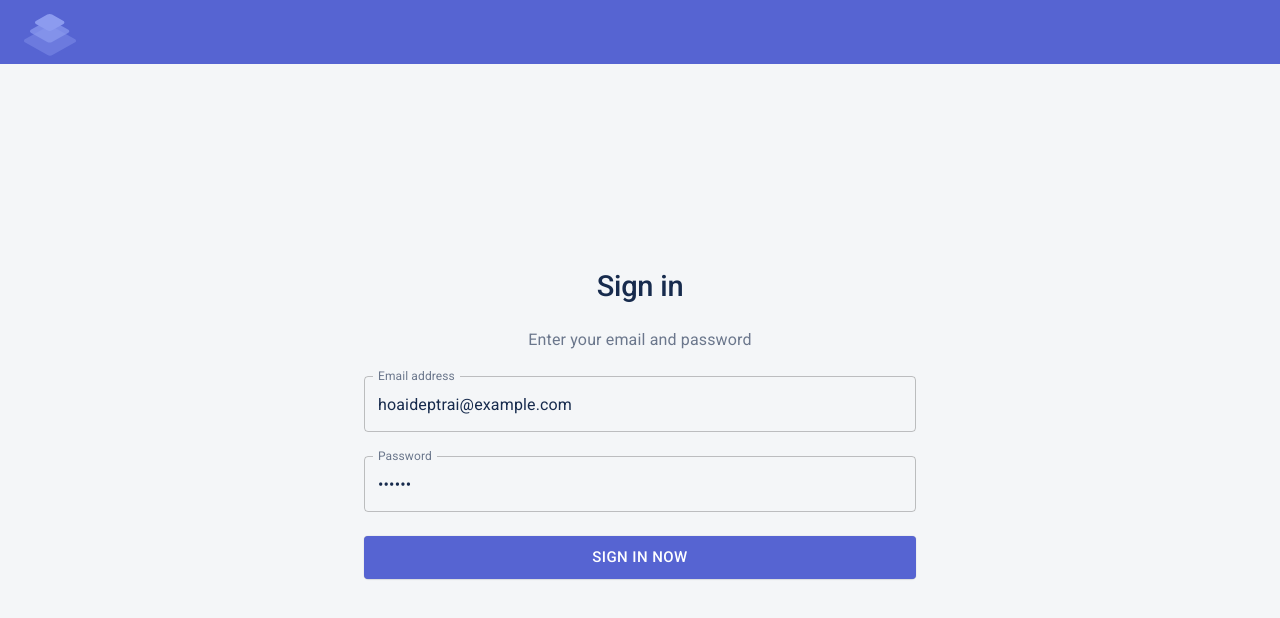
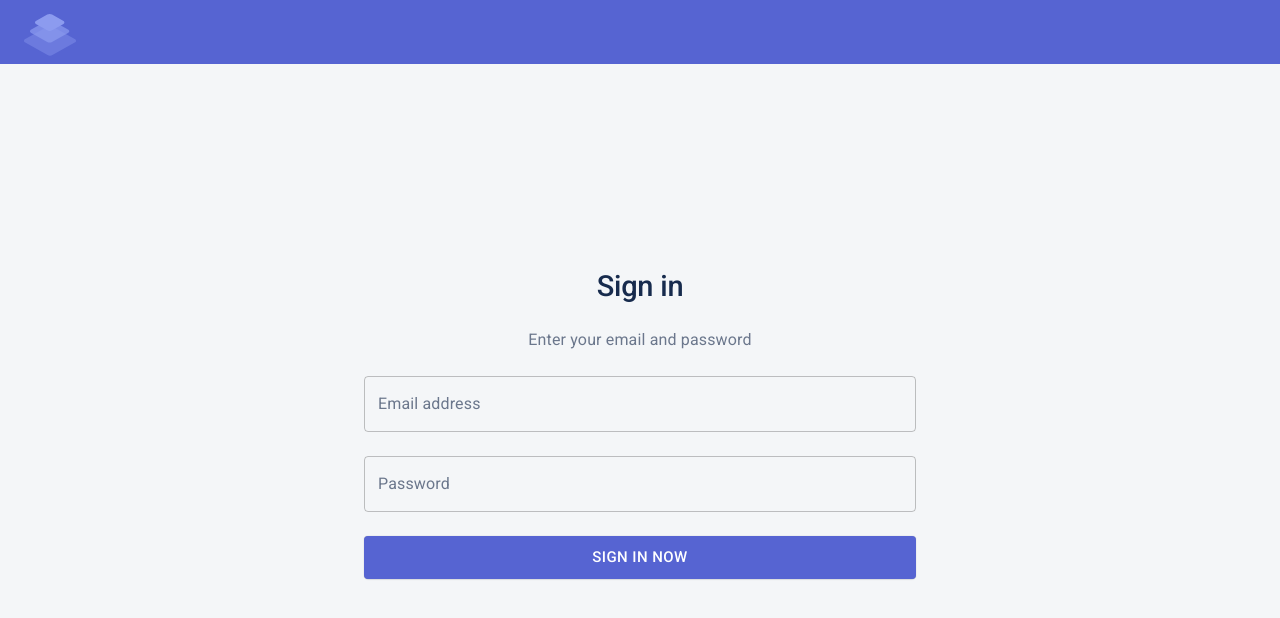
Before and after one commit to abcvjp/HDcommerce-admin, a React (Create React App) app: page /login in a window 1280 px wide. Shown: the top 618 px of the page. Built offline with nearby package versions, Linux system fonts and the light colour scheme; no server answers.

Commit message:
chore: little update

```diff
--- a/src/pages/Login.js
+++ b/src/pages/Login.js
@@ -60,8 +60,8 @@ const Login = () => {
         <Container maxWidth="sm">
           <Formik
             initialValues={{
-              email: 'hoaideptrai@example.com',
-              password: '123456'
+              email: '',
+              password: ''
             }}
             validationSchema={Yup.object().shape({
               email: Yup.string()
```
